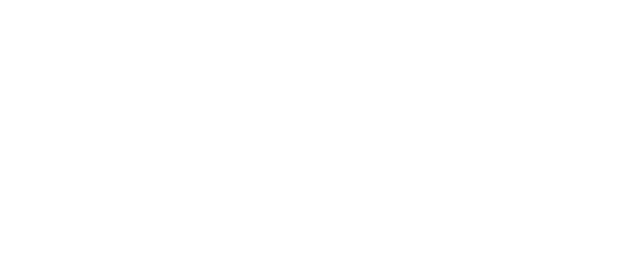
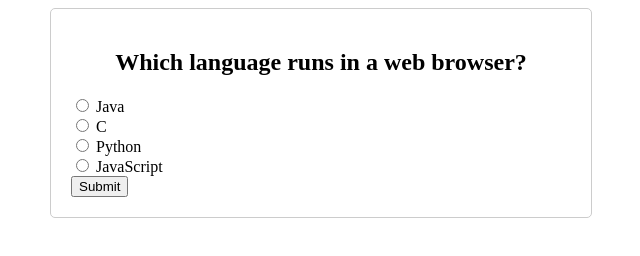
Before and after one commit to acciojob/quiz-faizalmsdev, a website: page main.html in a window 1280 px wide. Shown: the whole page, without its empty margins (319-959 px from the left). Drawn offline with Linux system fonts and the light colour scheme.

Commit message:
created a submission

```diff
--- a/main.html
+++ b/main.html
@@ -8,6 +8,34 @@
 
 <body>
 	<!-- the entire body must be written by student -->
+	<div class="quiz-container" id="quiz">
+        <h2 id="question"></h2>
+        <div>
+            <label>
+                <input type="radio" name="option" id="a" />
+                <span id="a_text"></span>
+            </label>
+        </div>
+        <div>
+            <label>
+                <input type="radio" name="option" id="b" />
+                <span id="b_text"></span>
+            </label>
+        </div>
+        <div>
+            <label>
+                <input type="radio" name="option" id="c" />
+                <span id="c_text"></span>
+            </label>
+        </div>
+        <div>
+            <label>
+                <input type="radio" name="option" id="d" />
+                <span id="d_text"></span>
+            </label>
+        </div>
+        <button id="submit">Submit</button>
+    </div>
     <script type="text/javascript" src="./script.js">
 </script>
 
--- a/script.js
+++ b/script.js
@@ -1 +1,89 @@
 //your JS code here. If required.
+var questions = [
+            {
+                question: "Which language runs in a web browser?",
+                a: "Java",
+                b: "C",
+                c: "Python",
+                d: "JavaScript",
+                correct: "d"
+            },
+            {
+                question: "What does CSS stand for?",
+                a: "Central Style Sheets",
+                b: "Cascading Style Sheets",
+                c: "Cascading Simple Sheets",
+                d: "Cars SUVs Sailboats",
+                correct: "b"
+            },
+            {
+                question: "What does HTML stand for?",
+                a: "Hypertext Markup Language",
+                b: "Hypertext Markdown Language",
+                c: "Hyperloop Machine Language",
+                d: "Helicopters Terminals Motorboats Lamborginis",
+                correct: "a"
+            },
+            {
+                question: "What year was JavaScript launched?",
+                a: "1996",
+                b: "1995",
+                c: "1994",
+                d: "none of the above",
+                correct: "b"
+            }
+        ];
+
+        var currentQuestion = 0;
+        var score = 0;
+
+        function showQuestion() {
+            var quiz = document.getElementById("quiz");
+            var question = document.getElementById("question");
+            var optionA = document.getElementById("a_text");
+            var optionB = document.getElementById("b_text");
+            var optionC = document.getElementById("c_text");
+            var optionD = document.getElementById("d_text");
+
+            var current = questions[currentQuestion];
+            question.textContent = current.question;
+            optionA.textContent = current.a;
+            optionB.textContent = current.b;
+            optionC.textContent = current.c;
+            optionD.textContent = current.d;
+        }
+
+        function checkAnswer() {
+            var options = document.getElementsByName("option");
+            var selectedOption = null;
+
+            for (var i = 0; i < options.length; i++) {
+                if (options[i].checked) {
+                    selectedOption = options[i].id;
+                    break;
+                }
+            }
+
+            if (selectedOption === questions[currentQuestion].correct) {
+                score++;
+            }
+
+            currentQuestion++;
+
+            if (currentQuestion < questions.length) {
+                showQuestion();
+            } else {
+                showResult();
+            }
+        }
+
+        function showResult() {
+            var quiz = document.getElementById("quiz");
+            quiz.innerHTML = "<h2>Quiz Result</h2>";
+            quiz.innerHTML += "<p>Your score: " + score + " out of " + questions.length + "</p>";
+            quiz.innerHTML += "<button onclick='location.reload()'>Restart Quiz</button>";
+        }
+
+        document.getElementById("submit").addEventListener("click", checkAnswer);
+
+        showQuestion();
--- a/styles.css
+++ b/styles.css
@@ -1 +1,11 @@
 /*  your css code here. If applicable */
+.quiz-container {
+            max-width: 500px;
+            margin: 0 auto;
+            padding: 20px;
+            border: 1px solid #ccc;
+            border-radius: 5px;
+        }
+h2{
+	text-align:center;
+}
```
